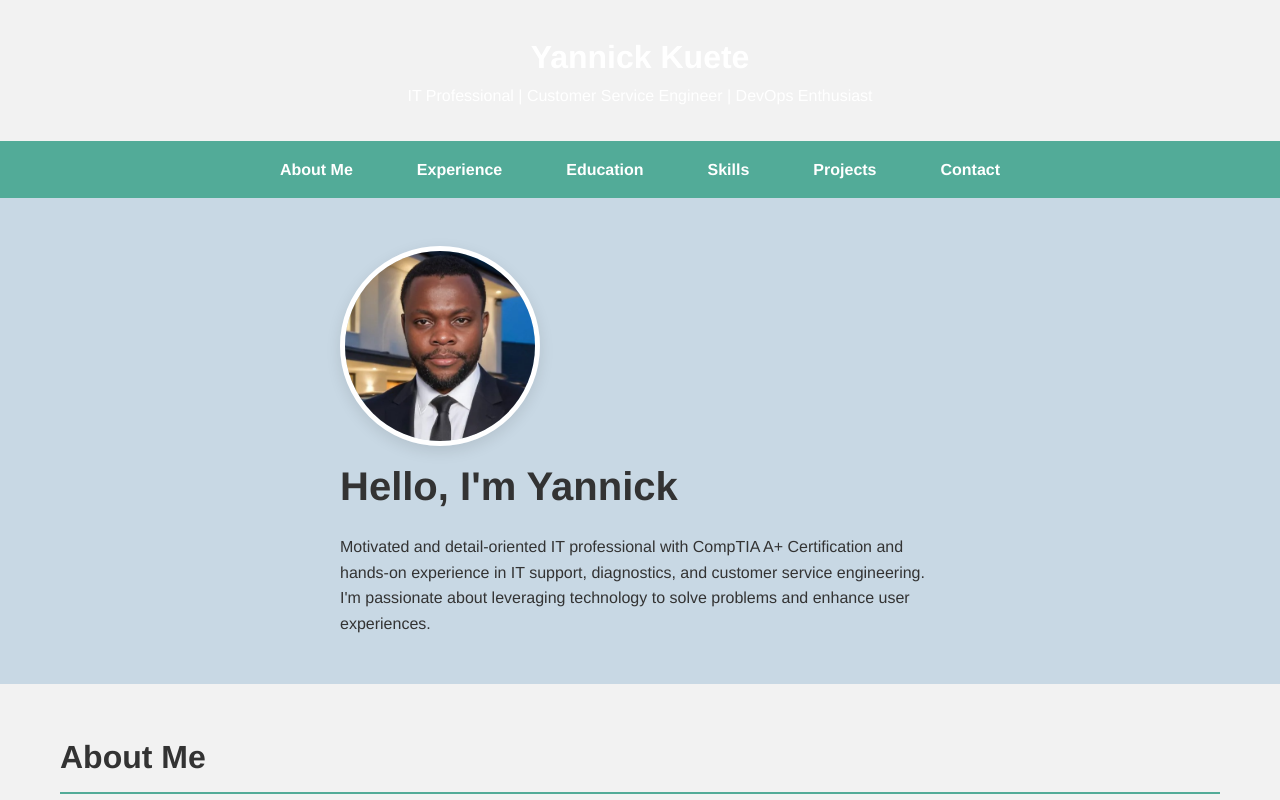
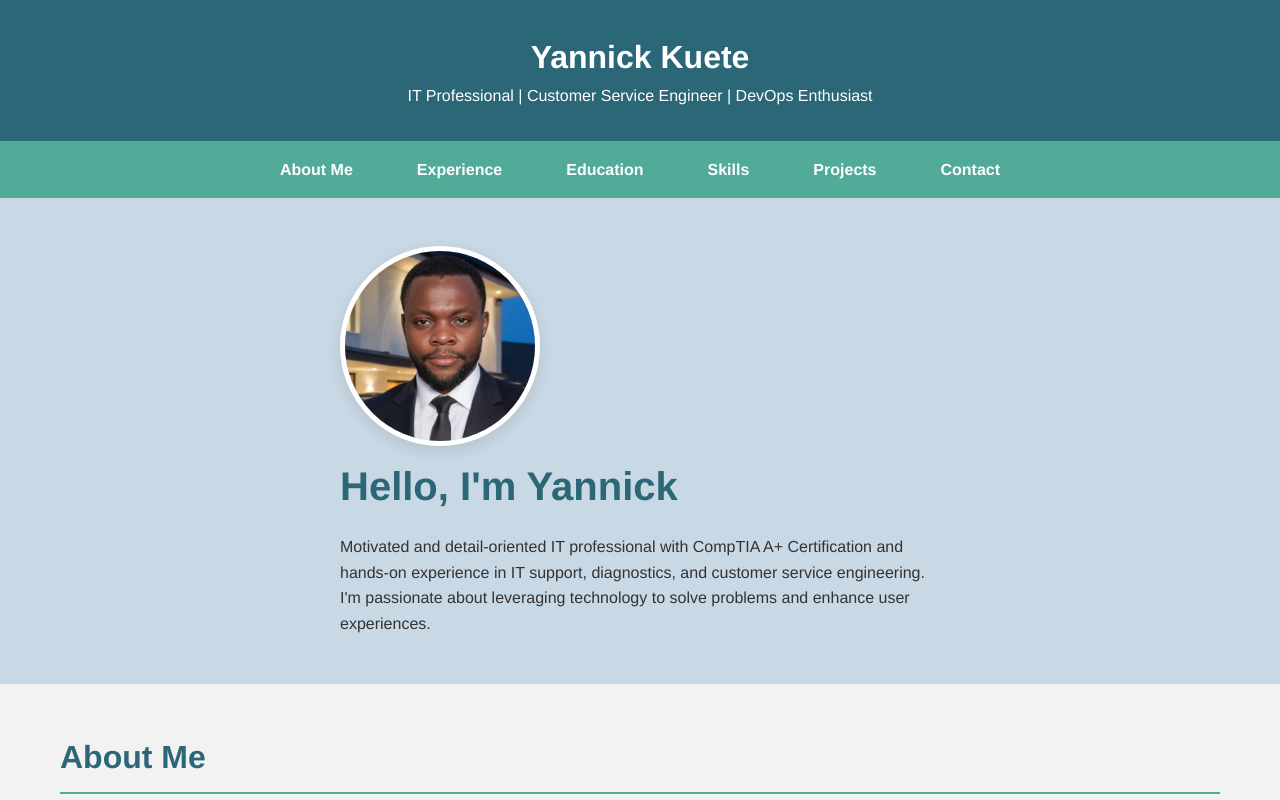
Before and after one commit to ykuete/html-YannickPorfolio, a plain HTML site: page index.html in a window 1280 px wide. Shown: the top 800 px of the page. Drawn offline with Linux system fonts and the light colour scheme.

Commit message:
Update index.html

```diff
--- a/index.html
+++ b/index.html
@@ -6,7 +6,7 @@
     <title>Yannick Kuete | IT Professional</title>
     <style>
         :root {
-            --primary-color: #red;
+            --primary-color: #2b6777;
             --secondary-color: #52ab98;
             --accent-color: #c8d8e4;
             --light-color: #f2f2f2;
```
